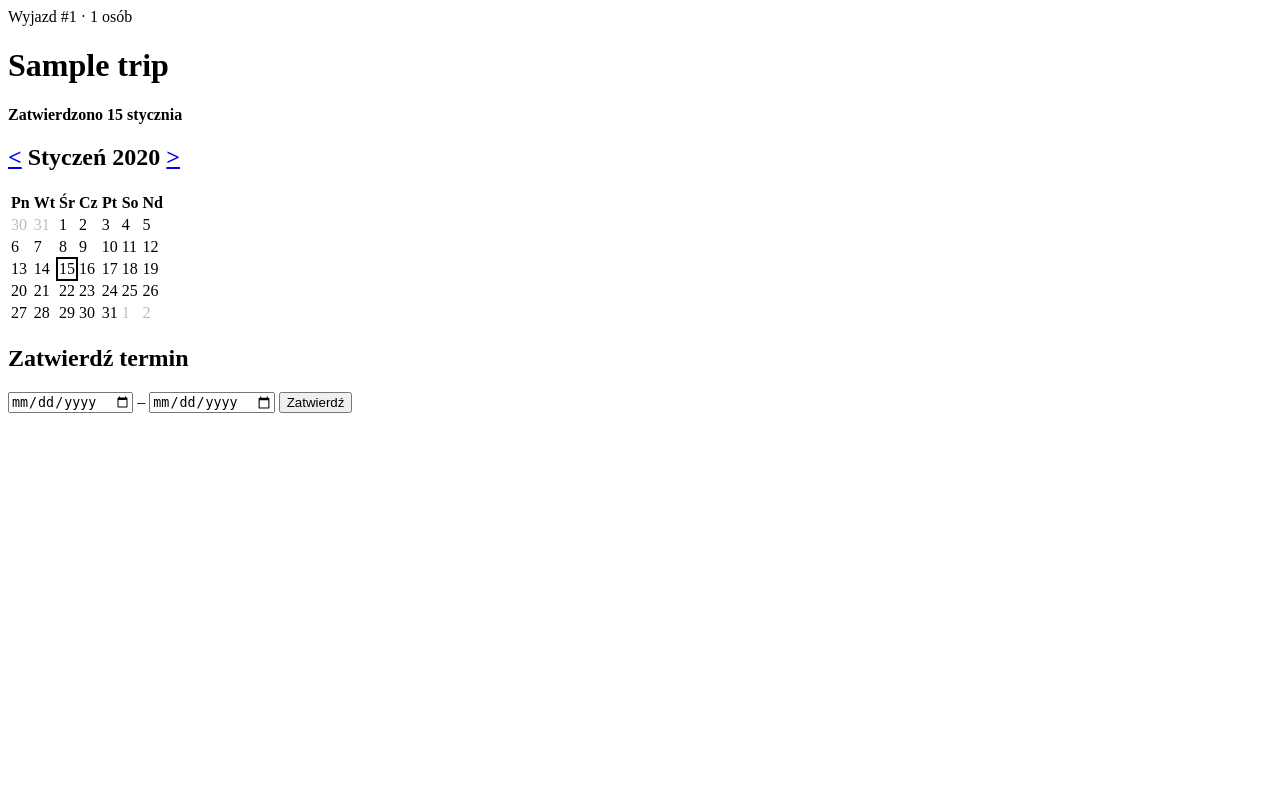
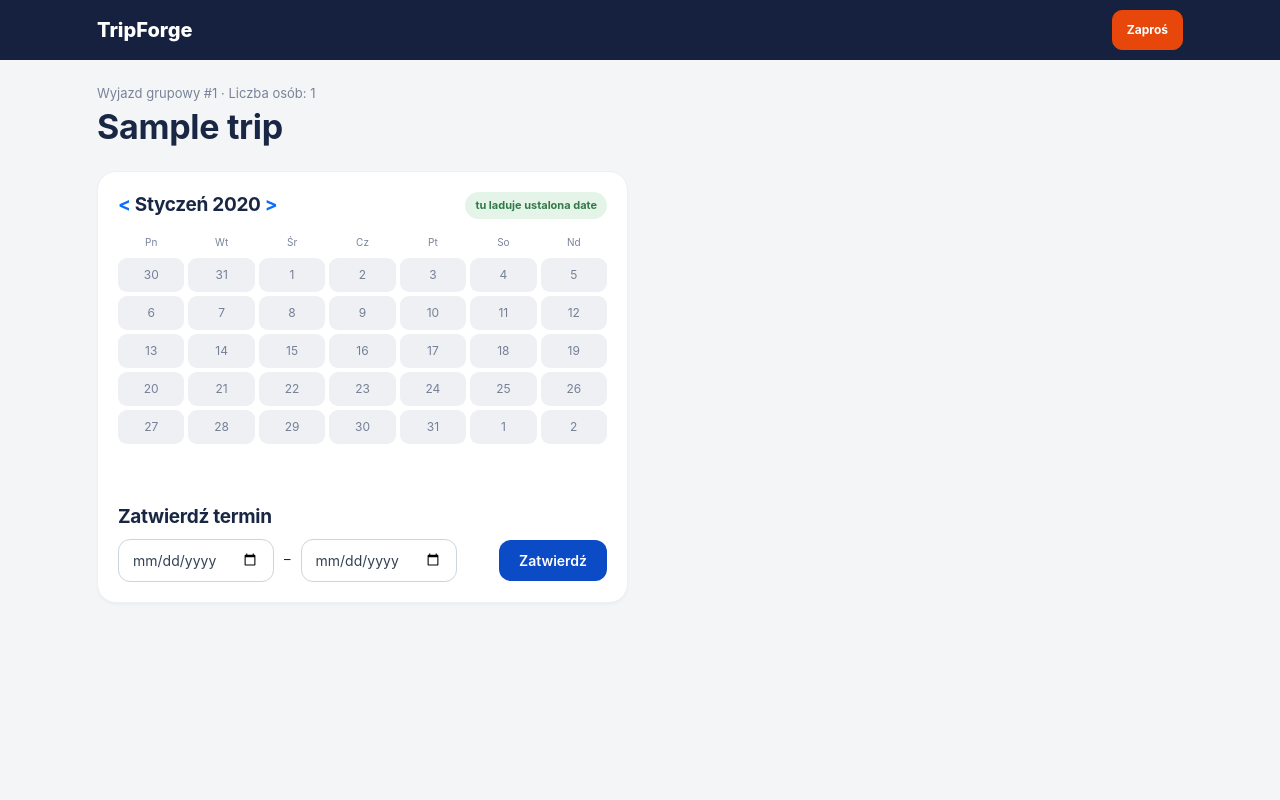
Before and after one commit to Xsento/gibkie-wensze, a Flask app: page /kalendarz/ in a window 1280 px wide. Run offline with Flask 3, Linux system fonts and the light colour scheme; the visitor is signed in with stand-in values (Sample User, id 1); tables that the repository leaves empty hold one stand-in row (values such as "Sample post").

Commit message:
Added changable calendar month, cleaned css file

```diff
--- a/app/routes/calendar.py
+++ b/app/routes/calendar.py
@@ -28,7 +28,7 @@ def show():
     except CalendarError as e:
         flash(str(e), "danger")
         return redirect(url_for("main.index"))
-    return render_template("calendar-test.html", view=view, form=DayForm(), range_form=RangeForm())
+    return render_template("index.html", view=view, form=DayForm(), range_form=RangeForm())
 
 
 @bp.route("/toggle", methods=["POST"])
--- a/app/static/css/style.css
+++ b/app/static/css/style.css
@@ -8,6 +8,7 @@
     --tf-muted: #788398;
     --tf-border: #e6eaf0;
     --tf-green: #29964a;
+    --tf-contrast: #0b4bc6;
     --tf-radius: 19px;
 }
 
@@ -225,21 +226,24 @@ body.tf-body {
     cursor: pointer;
 }
 
-.tf-calendar-weekdays,
 .tf-calendar {
     display: grid;
     grid-template-columns: repeat(7, minmax(0, 1fr));
+    grid-template-rows: repeat(6, minmax(0, 1fr));
     gap: 4px;
 }
 
 .tf-calendar-weekdays {
+    display: grid;
+    grid-template-columns: repeat(7, minmax(0, 1fr));
+    gap: 4px;
     margin-bottom: 8px;
     color: var(--tf-muted);
     font-size: 10px;
     text-align: center;
 }
 
-.tf-calendar-day {
+.tf-calendar-day{
     display: grid;
     place-items: center;
     min-width: 0;
@@ -301,6 +305,7 @@ body.tf-body {
 }
 
 .tf-calendar-approve-form {
+    margin-top: 10px;
     display: flex;
     align-items: center;
     justify-content: space-between;
@@ -326,13 +331,13 @@ body.tf-body {
 }
 
 .tf-calendar-approve-form input:focus {
-    border-color: #0b4bc6;
+    border-color: var(--tf-contrast);
     box-shadow: 0 0 0 3px rgba(11, 75, 198, 0.15);
 }
 
 .tf-calendar-approve-button{
     padding: 10px 20px;
-      background-color: #0b4bc6; /* niebieski akcent nawiązujący do nagłówka */
+      background-color: var(--tf-contrast);
       color: #ffffff;
       border: none;
       border-radius: 12px;
--- a/app/templates/calendar-test.html
+++ b/app/templates/calendar-test.html
@@ -38,7 +38,7 @@
 <h2>Zatwierdź termin</h2>
 <form method="post" action="{{ url_for('calendar.approve') }}">
   {{ range_form.csrf_token }}
-  {{ range_form.start_date() }} – {{ range_form.end_date() }}
+  {{ range_form.start_date() }} – {{ range_form.end_date    () }}
   <button>Zatwierdź</button>
 </form>
 {% endif %}
--- a/app/templates/index.html
+++ b/app/templates/index.html
@@ -6,8 +6,8 @@
 
 <section class="tf-trip-heading mb-4">
     <div>
-        <div class="tf-eyebrow">Wyjazd grupowy · Miejsce · Ile osób >> do zrobienia jakos w backu</div>
-        <h1 class="tf-page-title">Nazwa wyjazdu</h1>
+        <div class="tf-eyebrow">Wyjazd grupowy #{{ view.trip_id }} · Liczba osób: {{ view.members_count }}</div>
+        <h1 class="tf-page-title">{{ view.trip_title }}</h1>
     </div>
 </section>
 
@@ -20,9 +20,13 @@
                 <div class="tf-card-heading">
 
                     <h2>
-                        <span class="tf-month-change"><</span>
-                        Miesiac
-                        <span class="tf-month-change">></span>
+                        <span class="tf-month-change">
+                            <a href="{{ url_for('calendar.show', rok=view.prev_month[0], miesiac=view.prev_month[1]) }}">&lt;</a>
+                        </span>
+                        {{ view.month_label }}
+                        <span class="tf-month-change">
+                            <a href="{{ url_for('calendar.show', rok=view.next_month[0], miesiac=view.next_month[1]) }}">&gt;</a>
+                        </span>
                     </h2>
 
                     <span class="tf-badge tf-badge-success">
@@ -30,39 +34,61 @@
                     </span>
                 </div>
 
+
                 <div class="tf-calendar-weekdays">
-                    <span>Pn</span><span>Wt</span><span>Śr</span>
-                    <span>Cz</span><span>Pt</span><span>So</span>
+                    <span>Pn</span>
+                    <span>Wt</span>
+                    <span>Śr</span>
+                    <span>Cz</span>
+                    <span>Pt</span>
+                    <span>So</span>
                     <span>Nd</span>
                 </div>
 
                 <div class="tf-calendar">
-                    {% for d in range(1, 29) %}
-                        {% set selected = d in [18, 19, 20, 21] %}
-                        {% set partial = d in [
-                            2, 3, 4, 10, 11, 12, 13, 14,
-                            15, 16, 17, 22, 23, 24, 25, 26, 27, 28
-                        ] %}
+                    {% for week in view.weeks %}
+                        {% for d in week %}
+                            <div class="tf-calendar-day
+                                {% if not d.in_month %}is-outside
+                                {% elif d.level == 'all' %}is-all
+                                {% elif d.level in ['most', 'few'] %}is-partial
+                                {% endif %}
+                                {% if d.approved %}is-approved{% endif %}">
 
-                        <div class="tf-calendar-day
-                            {% if selected %}is-selected
-                            {% elif partial %}is-partial
-                            {% endif %}">
-                            {{ d }}
-                        </div>
+                                {% if not d.in_month %}
+                                    <span class="day-number">{{ d.day.day }}</span>
+                                {% elif view.is_organizer or not d.in_window %}
+                                    <span class="day-number">{{ d.day.day }}</span>
+                                {% else %}
+                                    <form method="post"
+                                          action="{{ url_for('calendar.toggle') }}"
+                                          class="tf-calendar-form">
+                                        {{ form.csrf_token }}
+                                        <input type="hidden"
+                                               name="day"
+                                               value="{{ d.day.isoformat() }}">
+                                        <button type="submit" class="tf-calendar-button {% if d.mine %}is-selected{% endif %}">
+                                            {{ d.day.day }}
+                                        </button>
+                                    </form>
+                                {% endif %}
+                            </div>
+                        {% endfor %}
                     {% endfor %}
                 </div>
 
-
-                <div class="tf-legend">
-                    <span><i class="tf-dot tf-dot-orange"></i>Wszyscy wolni</span>
-                    <span><i class="tf-dot tf-dot-peach"></i>Większość</span>
-                    <span><i class="tf-dot tf-dot-pale"></i>Niewielu</span>
+                {% if view.is_organizer %}
+                <div class="tf-calendar-approve">
+                    <h2>Zatwierdź termin</h2>
+                    <form method="post" action="{{ url_for('calendar.approve') }}" class="tf-calendar-approve-form">
+                        {{ range_form.csrf_token }}
+                        <div class="tf-inputs-group">
+                            {{ range_form.start_date() }} <span>–</span> {{ range_form.end_date() }}
+                        </div>
+                        <button type="submit" class="tf-calendar-approve-button">Zatwierdź</button>
+                    </form>
                 </div>
-
-                <a href="{{ url_for('calendar.show') }}" class="tf-text-link">
-                    Otwórz kalendarz → lacze
-                </a>
+                {% endif %}
             </div>
         </section>
     </div>
```
Also changed, not shown: other parts of app/static/css/style.css (+1 -60 lines).
